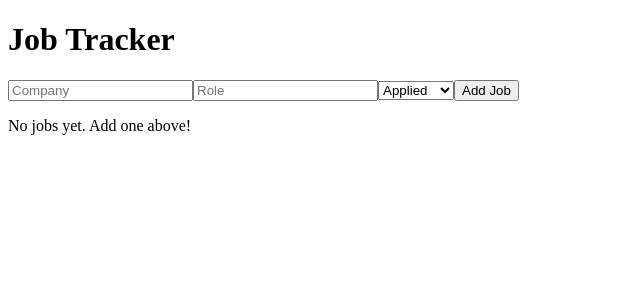
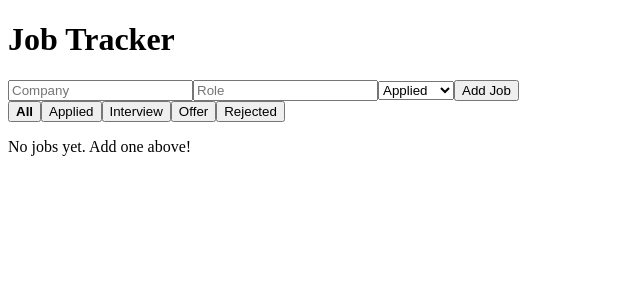
Before and after one commit to ksbn/job-tracker, a React (Vite) app: page / in a window 1280 px wide. Shown: the top 300 px of the page, without its empty margins (0-640 px from the left). Built offline with nearby package versions, Linux system fonts and the light colour scheme; the HTML template or start-up script is replaced by a standard one.

Commit message:
Add filters and localStorage

```diff
--- a/src/App.jsx
+++ b/src/App.jsx
@@ -1,9 +1,19 @@
-import { useState } from "react"
+import { useState, useEffect } from "react"
 import JobForm from "./components/JobForm"
 import JobList from "./components/JobList"
+import Filters from "./components/Filters"
 
 function App() {
-  const [jobs, setJobs] = useState([])
+  const [jobs, setJobs] = useState(() => {
+    const saved = localStorage.getItem("jobs")
+    return saved ? JSON.parse(saved) : []
+  })
+  const [filter, setFilter] = useState("All")
+
+  useEffect(() => {
+    localStorage.setItem("jobs", JSON.stringify(jobs))
+  }, [jobs])
+
 
  function handleAdd(job) {
     setJobs([...jobs, job])
@@ -13,11 +23,17 @@ function App() {
     setJobs(jobs.filter((job) => job.id !== id))
   }
 
+  const filteredJobs = filter === "All"
+    ? jobs
+    : jobs.filter((job) => job.status === filter)
+
+
   return (
     <div>
       <h1>Job Tracker</h1>
       <JobForm onAdd={handleAdd} />
-      <JobList jobs={jobs} onDelete={handleDelete} />
+      <Filters current={filter} onChange={setFilter} />
+      <JobList jobs={filteredJobs} onDelete={handleDelete} />
     </div>
   )
 }
--- a/src/components/Filters.jsx
+++ b/src/components/Filters.jsx
@@ -0,0 +1,19 @@
+function Filters({ current, onChange }) {
+  const statuses = ["All", "Applied", "Interview", "Offer", "Rejected"]
+
+  return (
+    <div>
+      {statuses.map((status) => (
+        <button
+          key={status}
+          onClick={() => onChange(status)}
+          style={{ fontWeight: current === status ? "bold" : "normal" }}
+        >
+          {status}
+        </button>
+      ))}
+    </div>
+  )
+}
+
+export default Filters
```
